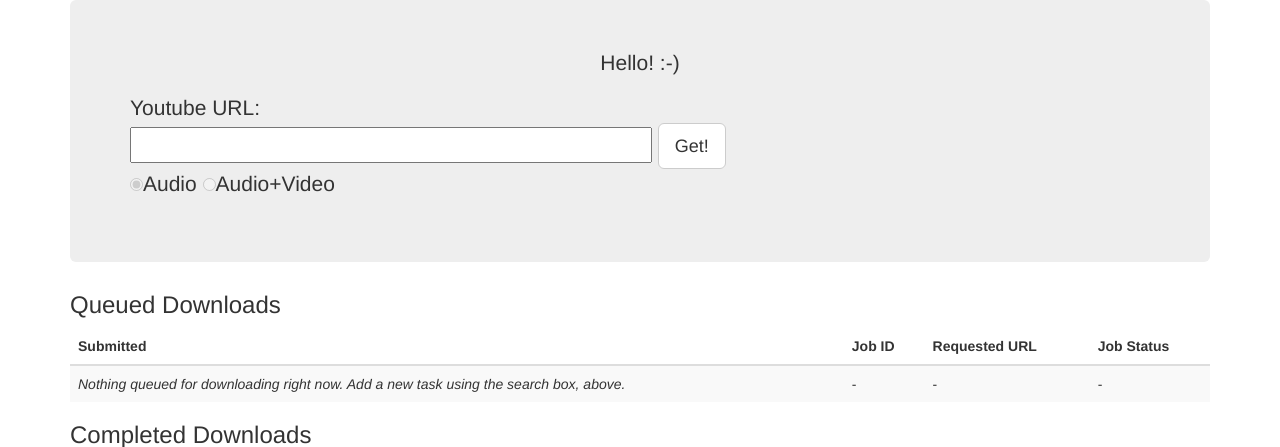
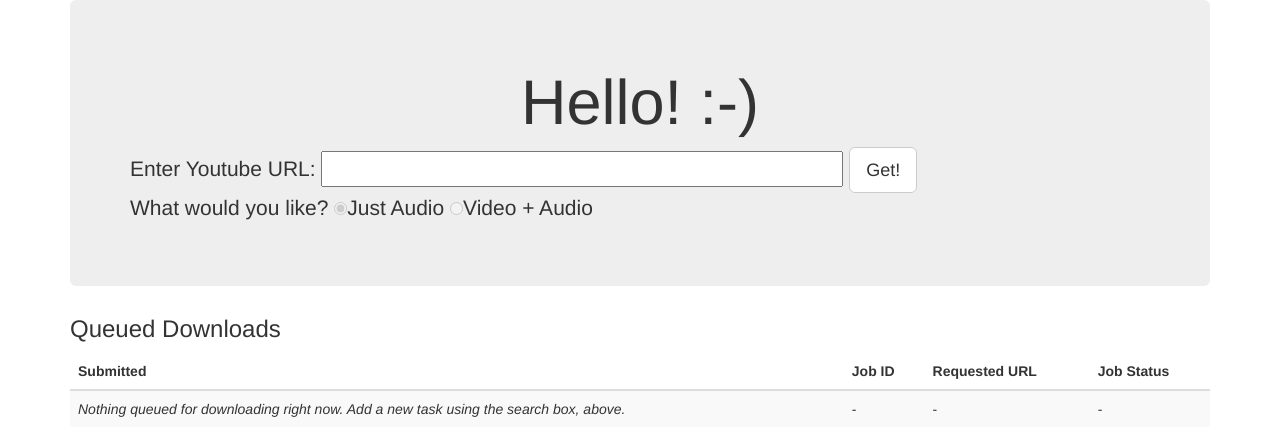
Before and after one commit to eallrich/avdl-magic, a Flask app: page / in a window 1280 px wide. Shown: the top 447 px of the page. Run offline with Flask 2, Linux system fonts and the light colour scheme; data that the repository does not hold is empty; some libraries are stand-ins or nearby versions.

Commit message:
More formatting

```diff
--- a/templates/index.html
+++ b/templates/index.html
@@ -14,14 +14,15 @@
     {%- endif %}
     {%- endwith %}
         <div class="jumbotron">
-            <div class="text-center"><p>Hello! :-)</p></div>
+            <div class="text-center"><h1>Hello! :-)</h1></div>
             <form action="" method=post>
-                <p>Youtube URL:<br />
+                <p>Enter Youtube URL:
                     <input type=text name=yturl size=40 />
                     <input type=submit value=Get! class="btn btn-lg btn-default"/>
                     <br />
-                    <input type='radio' name='component' value='audio' disabled checked/>Audio
-                    <input type='radio' name='component' value='video' disabled/>Audio+Video
+                    What would you like?
+                    <input type='radio' name='component' value='audio' disabled checked/>Just Audio
+                    <input type='radio' name='component' value='video' disabled/>Video + Audio
                 </p>
             </form>
         </div>
```
